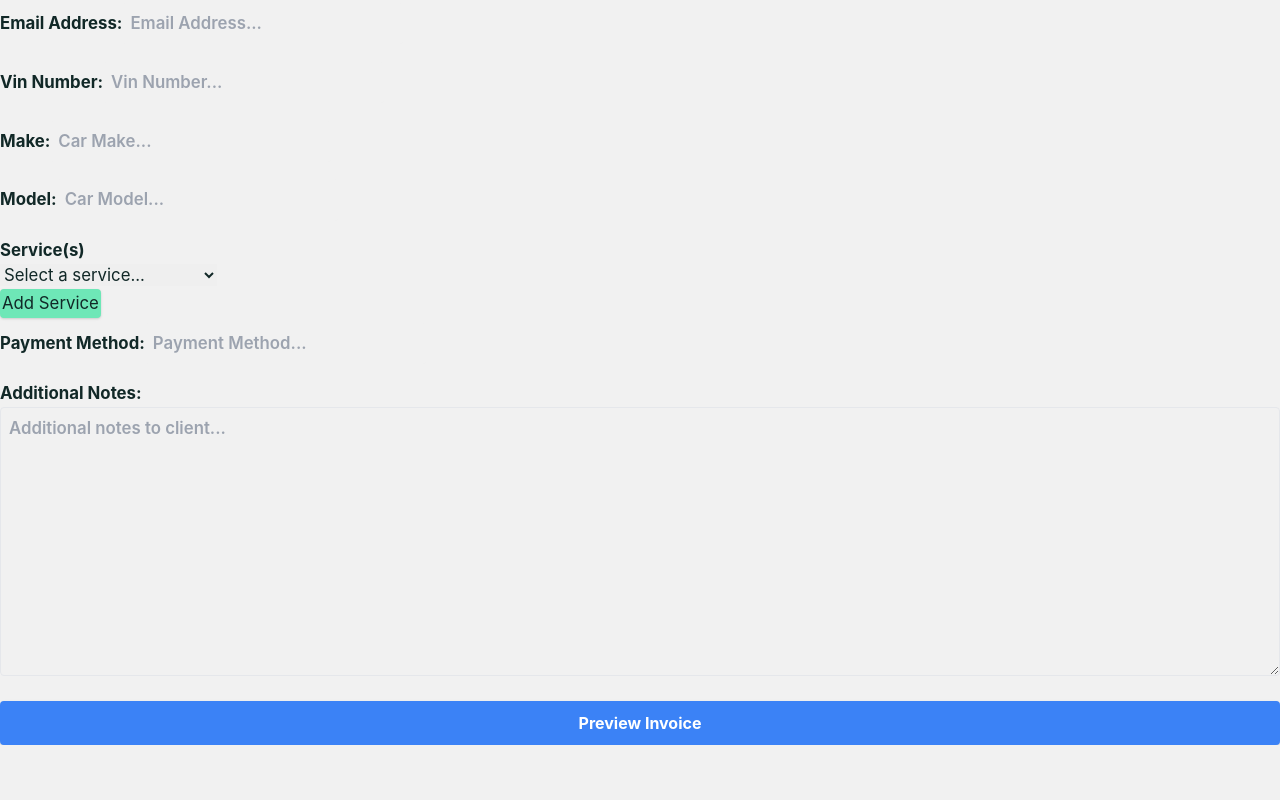
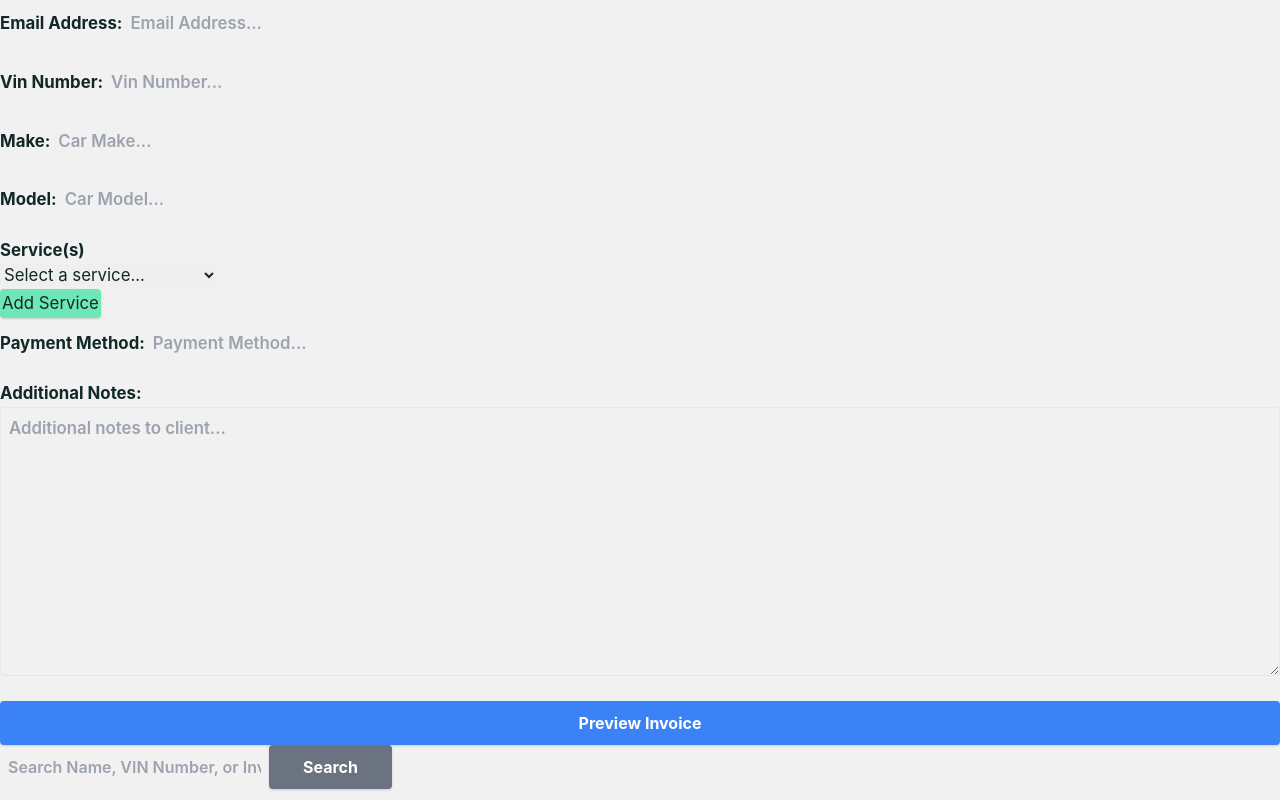
Before and after one commit to The-Galactic-Guardians/gg-fe2, a React (Create React App) app: page /iz-services in a window 1280 px wide. Shown: the part 232-1032 px from the top of the page. Before the commit the page ends 977 px from the top, so only its background shows below. Built offline with nearby package versions, Linux system fonts and the light colour scheme.

Commit message:
Feat/izservices (#18)
* feat: test

* feat: Added Search Component

```diff
--- a/src/App.tsx
+++ b/src/App.tsx
@@ -5,6 +5,7 @@ import Home from "./Home";
 import PreviewInvoice from "./IzServicesComponents/PreviewInvoice";
 import EditInvoice from "./IzServicesComponents/EditInvoice";
 import { MyContext } from "./MyContext";
+import Search from "./IzServicesComponents/Search";
 
 function App() {
 	const [clientName, setClientName] = useState("");
@@ -20,6 +21,7 @@ function App() {
 		{ name: "", price: 0 },
 	]);
 	const [paymentMethod, setPaymentMethod] = useState("");
+	const [searchQuery, setSearchQuery] = useState("");
 
 	const contextValue = useMemo(
 		() => ({
@@ -45,6 +47,8 @@ function App() {
 			setSelectedServices,
 			paymentMethod,
 			setPaymentMethod,
+			searchQuery,
+			setSearchQuery,
 		}),
 		[
 			clientName,
@@ -58,6 +62,7 @@ function App() {
 			notes,
 			selectedServices,
 			paymentMethod,
+			searchQuery,
 		],
 	);
 
@@ -66,10 +71,11 @@ function App() {
 			<Routes>
 				<Route path="/" element={<Home />} />
 				<Route
-					path="/iz-services-preview-invoice"
+					path="/iz-services/preview-invoice"
 					element={<PreviewInvoice />}
 				/>
 				<Route path="/iz-services" element={<EditInvoice />} />
+				<Route path="/iz-services/search" element={<Search />} />
 			</Routes>
 		</MyContext.Provider>
 	);
--- a/src/IzServicesComponents/EditInvoice.tsx
+++ b/src/IzServicesComponents/EditInvoice.tsx
@@ -1,6 +1,7 @@
 import React, { useContext } from "react";
 import { useNavigate } from "react-router-dom";
 import { MyContext } from "../MyContext";
+import Search from "./Search";
 
 const services = [
 	{ name: "Address Change", price: 10.0 },
@@ -245,12 +246,14 @@ function EditInvoice() {
 			</label>
 
 			<button
-				onClick={() => navigate("/iz-services-preview-invoice")}
+				onClick={() => navigate("/iz-services/preview-invoice")}
 				type="button"
 				className="bg-blue-500 text-white font-bold py-2 px-8 rounded shadow border-2 border-blue-500 hover: bg-transparent hover:text-blue-500 transition-all duration-300"
 			>
 				Preview Invoice
 			</button>
+
+			<Search />
 		</div>
 	);
 }
--- /dev/null
+++ b/src/IzServicesComponents/Search.tsx
@@ -0,0 +1,27 @@
+import React, { useContext } from "react";
+import { useNavigate } from "react-router-dom";
+import { MyContext } from "../MyContext";
+
+function Search() {
+	const { searchQuery, setSearchQuery } = useContext(MyContext);
+	const navigate = useNavigate();
+	return (
+		<div className="search bar">
+			<input
+				type="text"
+				placeholder="Search Name, VIN Number, or Invoice Number"
+				value={searchQuery}
+				onChange={(e) => setSearchQuery(e.target.value)}
+			/>
+			<button
+				onClick={() => navigate("/iz-services/search")}
+				type="button"
+				className="bg-gray-500 text-white font-bold py-2 px-8 rounded shadow border-2 border-gray-500 hover: bg-transparent hover:text-gray-500 transition-all duration-300"
+			>
+				Search
+			</button>
+		</div>
+	);
+}
+
+export default Search;
--- a/src/MyContext.tsx
+++ b/src/MyContext.tsx
@@ -13,6 +13,7 @@ export const MyContext = createContext({
 	notes: "",
 	selectedServices: [{ name: "", price: 0 }],
 	paymentMethod: "",
+    searchQuery: "",
 	setClientName: (_name: string) => {},
 	setCompanyName: (_name: string) => {},
 	setPhoneNumber: (_number: string) => {},
@@ -24,4 +25,5 @@ export const MyContext = createContext({
 	setNotes: (_notes: string) => {},
 	setSelectedServices: (_services: { name: string; price: number }[]) => {},
 	setPaymentMethod: (_method: string) => {},
+    setSearchQuery: (_method: string) => { },
 });
```
